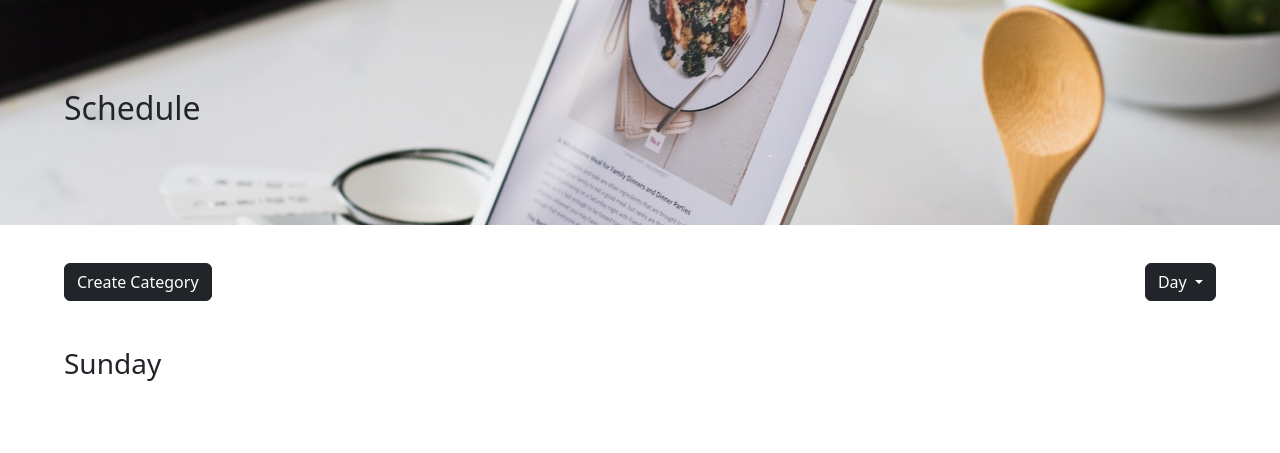
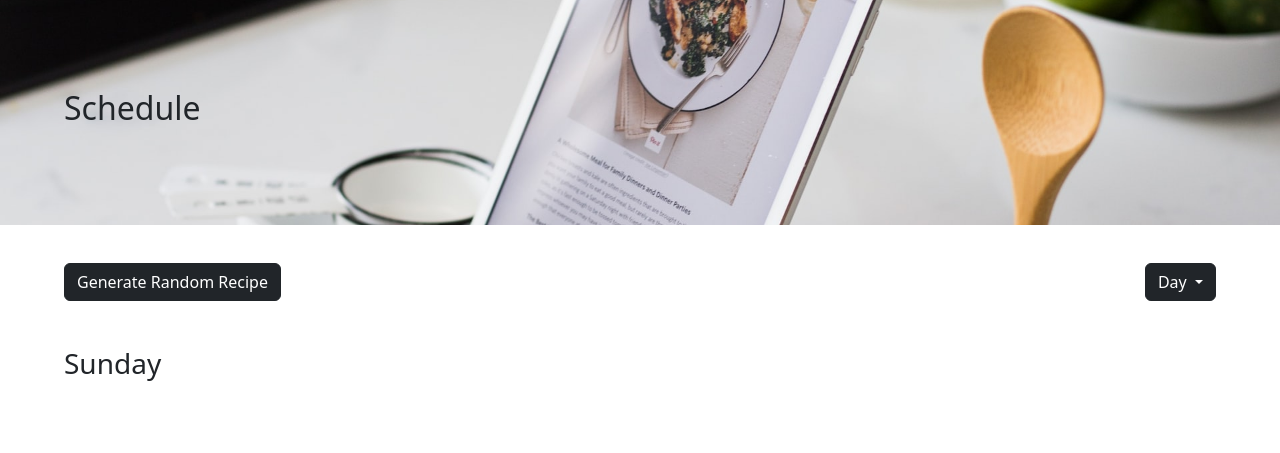
Before and after one commit to kvnvpham/meal_planner, a Flask app: page /my_week/1 in a window 1280 px wide. Shown: the part 59-512 px from the top of the page. Run offline with Flask 2, Linux system fonts and the light colour scheme; a user stored in the database is signed in; data comes from the database, SQL or seed files in the repository; some libraries are stand-ins or nearby versions.

Commit message:
Add random function

```diff
--- a/main.py
+++ b/main.py
@@ -173,6 +173,16 @@ def my_week(user_id):
         return render_template("my_week.html", user_id=user_id, user=user)
     else:
         abort(403)
+
+
+@app.route("/random_recipe/<int:user_id>")
+@login_required
+def random_recipe(user_id):
+    user = User.query.get(user_id)
+
+    rand = random.choice(user.recipes)
+    recipe = Recipes.query.get(rand.id)
+    return render_template("my_week.html", user_id=user_id, user=user, random=recipe)
 
 
 @app.route("/my_recipes/<int:user_id>")
--- a/templates/my_week.html
+++ b/templates/my_week.html
@@ -19,7 +19,7 @@
     <section id="week-content">
         <div class="container-fluid section text-start">
             <div class="category-content">
-                <span class="create-category"><a href="{{ url_for('random_recipe', user_id=user_id) }}" class="btn btn-dark">Create Category</a></span>
+                <span class="create-category"><a href="{{ url_for('random_recipe', user_id=user_id) }}" class="btn btn-dark">Generate Random Recipe</a></span>
 
                 <span class="category-dropdown">
                     <div class="dropdown">
@@ -34,6 +34,23 @@
                     </div>
                 </span>
             </div>
+
+            {% if random %}
+            <div class="day-content">
+                <div class="row">
+                    <div class="col-lg-3 col-md-4">
+                        <div class="card">
+                            <a href="{{ url_for('view_recipe', user_id=user_id, recipe_id=random.id) }}">
+                                <img src="{{ random.img }}" class="card-img-top card-images" alt="recipe image">
+                            </a>
+                            <div class="card-body">
+                                <h5 class="card-title">{{ random.name }}</h5>
+                            </div>
+                        </div>
+                    </div>
+                </div>
+            </div>
+            {% endif %}
 
             <div class="day-content">
                 {% for day in user.my_week %}
```
